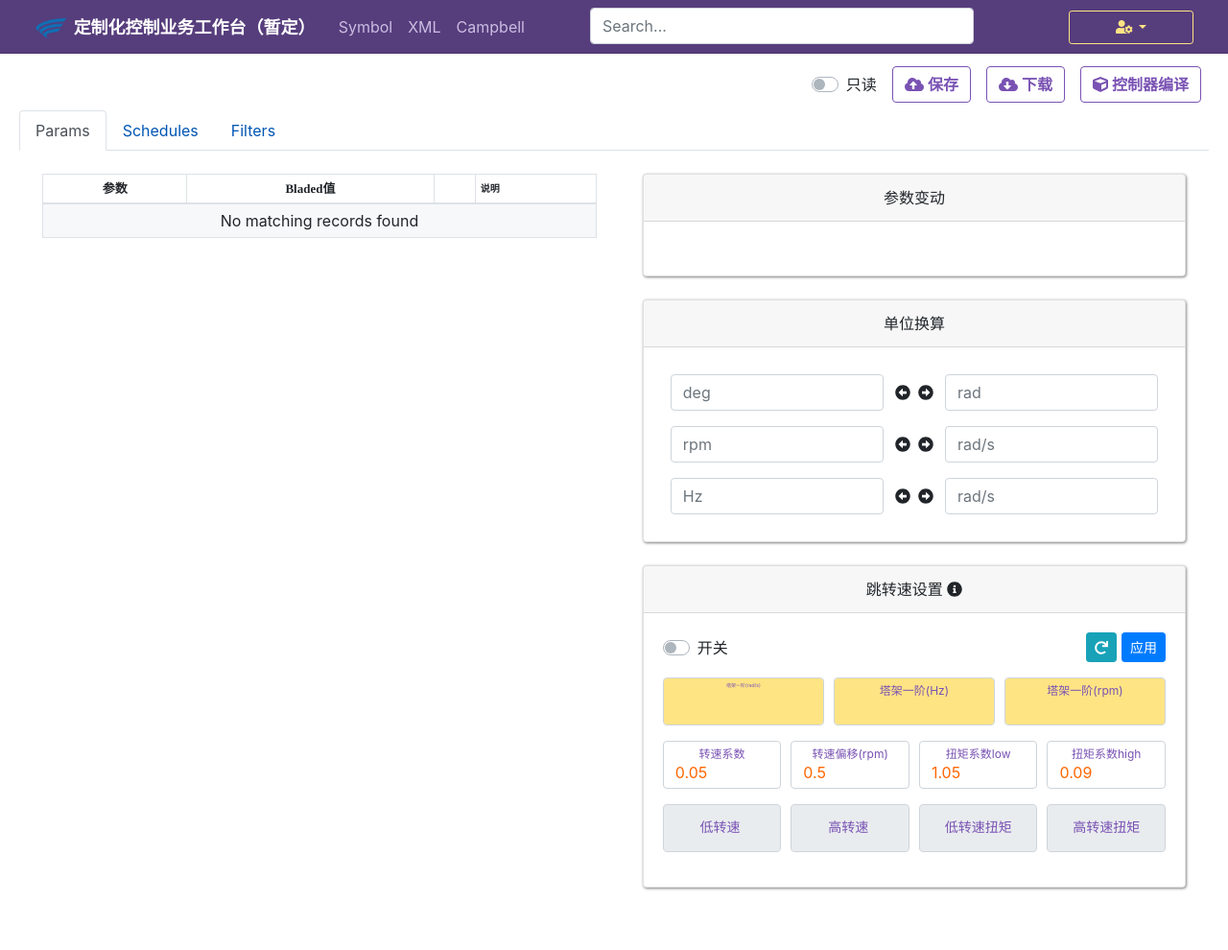
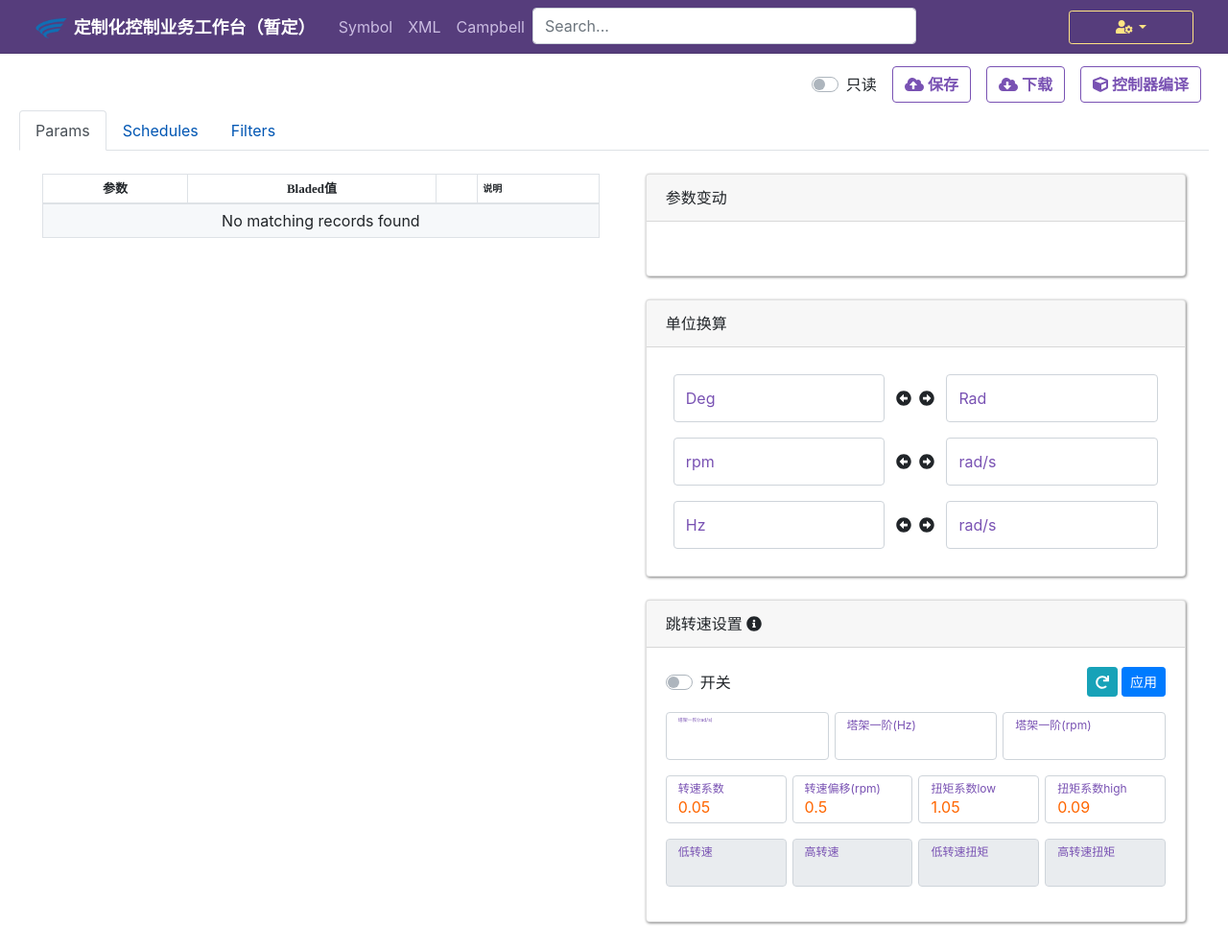
Before and after one commit to shiwenwang/controlboard, a Flask app: template app/templates/task_working.html in a window 1280 px wide. Shown: the whole page at 96% size. Before the commit the page ends 928 px from the top, so only its background shows below. Run offline with Flask 3, Linux system fonts and the light colour scheme; the template is opened without the code that fills it, so the values that code supplies are empty; parts of the project's set-up code (start-up, migrations or seed data) failed here and were passed over; some libraries are stand-ins or nearby versions.

Commit message:
修改单位换算样式

```diff
--- a/app/templates/task_working.html
+++ b/app/templates/task_working.html
@@ -40,7 +40,6 @@
     }
 
     .card {
-        text-align: center;
         background: white;
         box-shadow: 0px 0px 0px grey;
         transition: box-shadow .3s ease-out;
@@ -101,7 +100,7 @@
                 <li class="nav-item">
                     <a class="nav-link" target="blank" onclick="campbellTrigger()">Campbell</a>
                 </li>
-                <li class="nav-item" style="padding-left: 60px;border-color: #ffe484;">
+                <li class="nav-item" style="border-color: #ffe484;">
                     <span class="algolia-autocomplete algolia-autocomplete-left"
                         style="position: relative; display: inline-block; direction: ltr;"><input type="search"
                             class="form-control ds-input" id="symbol-search-input" placeholder="Search..."
@@ -428,8 +427,11 @@
                                 <div class="card-body">
                                     <form>
                                         <div class="d-flex">
-                                            <div class="p-2 align-self-center">
-                                                <input type="text" class="form-control" id="deg" placeholder="deg">
+                                            <div class="p-2 align-self-center flex-grow-1">
+                                                <div class="form-label-group" style="margin-bottom: 0px;">
+                                                    <input type="text" id="deg" class="form-control" placeholder="Deg">
+                                                    <label style="color: #7952b3;">Deg</label>
+                                                </div>
                                             </div>
                                             <div class="p-1 align-self-center arrow" id="rad-to-deg"
                                                 style="cursor: pointer;">
@@ -439,13 +441,19 @@
                                                 style="cursor: pointer;">
                                                 <i class="fas fa-arrow-alt-circle-right"></i>
                                             </div>
-                                            <div class="p-2 align-self-center">
-                                                <input type="text" class="form-control" id="rad" placeholder="rad">
+                                            <div class="p-2 align-self-center flex-grow-1">
+                                                <div class="form-label-group" style="margin-bottom: 0px;">
+                                                    <input type="text" id="rad" class="form-control" placeholder="Rad" >
+                                                    <label style="color: #7952b3;">Rad</label>
+                                                </div>
                                             </div>
                                         </div>
                                         <div class="d-flex">
-                                            <div class="p-2 align-self-center">
-                                                <input type="text" class="form-control" id="rpm" placeholder="rpm">
+                                            <div class="p-2 align-self-center flex-grow-1">
+                                                <div class="form-label-group" style="margin-bottom: 0px;">
+                                                    <input type="text" id="rpm" class="form-control" placeholder="rpm" >
+                                                    <label style="color: #7952b3;">rpm</label>
+                                                </div>
                                             </div>
                                             <div class="p-1 align-self-center arrow" id="radpsto-rpm"
                                                 style="cursor: pointer;">
@@ -455,14 +463,19 @@
                                                 style="cursor: pointer;">
                                                 <i class="fas fa-arrow-alt-circle-right"></i>
                                             </div>
-                                            <div class="p-2 align-self-center">
-                                                <input type="text" class="form-control" id="radpsrpm"
-                                                    placeholder="rad/s">
+                                            <div class="p-2 align-self-center flex-grow-1">
+                                                <div class="form-label-group" style="margin-bottom: 0px;">
+                                                    <input type="text" id="radpsrpm" class="form-control" placeholder="rad/s" >
+                                                    <label style="color: #7952b3;">rad/s</label>
+                                                </div>
                                             </div>
                                         </div>
                                         <div class="d-flex">
-                                            <div class="p-2 align-self-center">
-                                                <input type="text" class="form-control" id="Hz" placeholder="Hz">
+                                            <div class="p-2 align-self-center flex-grow-1">
+                                                <div class="form-label-group" style="margin-bottom: 0px;">
+                                                    <input type="text" id="Hz" class="form-control" placeholder="Hz" >
+                                                    <label style="color: #7952b3;">Hz</label>
+                                                </div>
                                             </div>
                                             <div class="p-1 align-self-center arrow" id="radpsto-Hz"
                                                 style="cursor: pointer;">
@@ -472,9 +485,11 @@
                                                 style="cursor: pointer;">
                                                 <i class="fas fa-arrow-alt-circle-right"></i>
                                             </div>
-                                            <div class="p-2 align-self-center">
-                                                <input type="text" class="form-control" id="radpshz"
-                                                    placeholder="rad/s">
+                                            <div class="p-2 align-self-center flex-grow-1">
+                                                <div class="form-label-group" style="margin-bottom: 0px;">
+                                                    <input type="text" id="rad/s" class="form-control" placeholder="rad/s" >
+                                                    <label style="color: #7952b3;">rad/s</label>
+                                                </div>
                                             </div>
                                         </div>
                                     </form>
@@ -513,19 +528,19 @@
                                     </div>
                                     <div class="d-flex">
                                         <div class="form-label-group">
-                                            <input type="text" style="color: green; background-color: #ffe484;"
+                                            <input type="text" style="color: green;"
                                                 class="form-control" id="tower1st-radps">
                                             <label style="color: #7952b3;font-size:5px;">塔架一阶(rad/s)</label>
                                         </div>
-                                        <div class="p-2" style="padding: 5px!important;"></div>
+                                        <div class="p-2" style="padding: 3px!important;"></div>
                                         <div class="form-label-group">
-                                            <input type="text" style="color: green; background-color: #ffe484;"
+                                            <input type="text" style="color: green;"
                                                 class="form-control" id="tower1st-hz">
                                             <label style="color: #7952b3;">塔架一阶(Hz)</label>
                                         </div>
-                                        <div class="p-2" style="padding: 5px!important;"></div>
+                                        <div class="p-2" style="padding: 3px!important;"></div>
                                         <div class="form-label-group">
-                                            <input type="text" style="color: green; background-color: #ffe484;"
+                                            <input type="text" style="color: green;"
                                                 class="form-control" id="tower1st-rpm">
                                             <label style="color: #7952b3;">塔架一阶(rpm)</label>
                                         </div>
@@ -536,19 +551,19 @@
                                                 id="SpeedFactor">
                                             <label style="color: #7952b3;">转速系数</label>
                                         </div>
-                                        <div class="p-2" style="padding: 5px!important;"></div>
+                                        <div class="p-2" style="padding: 3px!important;"></div>
                                         <div class="form-label-group">
                                             <input type="text" style="color: #FF6600" class="form-control" value="0.5"
                                                 id="SpeedOffset">
                                             <label style="color: #7952b3;">转速偏移(rpm)</label>
                                         </div>
-                                        <div class="p-2" style="padding: 5px!important;"></div>
+                                        <div class="p-2" style="padding: 3px!important;"></div>
                                         <div class="form-label-group">
                                             <input type="text" style="color: #FF6600" class="form-control" value="1.05"
                                                 id="LowTorqueFactor">
                                             <label style="color: #7952b3;">扭矩系数low</label>
                                         </div>
-                                        <div class="p-2" style="padding: 5px!important;"></div>
+                                        <div class="p-2" style="padding: 3px!important;"></div>
                                         <div class="form-label-group">
                                             <input type="text" style="color: #FF6600" class="form-control" value="0.09"
                                                 id="HighTorqueFactor">
@@ -558,28 +573,28 @@
                                     <div class="d-flex">
                                         <div class="form-label-group">
                                             <input type="text" style="color: blue;" class="form-control"
-                                                placeholder="低转速" id="LowSpeed" disabled>
-                                            <label style="color: #7952b3;font-size:14px;">低转速 <label id="LowSpeed-rpm"
+                                                id="LowSpeed" disabled>
+                                            <label style="color: #7952b3;">低转速<label id="LowSpeed-rpm"
                                                     style="color: green;"></label></label>
                                         </div>
-                                        <div class="p-2" style="padding: 5px!important;"></div>
+                                        <div class="p-2" style="padding: 3px!important;"></div>
                                         <div class="form-label-group">
                                             <input type="text" style="color: blue;" class="form-control"
-                                                placeholder="高转速" id="HighSpeed" disabled>
-                                            <label style="color: #7952b3;font-size:14px;">高转速 <label id="HighSpeed-rpm"
+                                                id="HighSpeed" disabled>
+                                            <label style="color: #7952b3;">高转速<label id="HighSpeed-rpm"
                                                     style="color: green;"></label></label>
                                         </div>
-                                        <div class="p-2" style="padding: 5px!important;"></div>
+                                        <div class="p-2" style="padding: 3px!important;"></div>
                                         <div class="form-label-group">
                                             <input type="text" style="color: blue;" class="form-control"
-                                                placeholder="LowSpeedMaxTorque" id="LowSpeedMaxTorque" disabled>
-                                            <label style="color: #7952b3;font-size:14px;">低转速扭矩</label>
+                                                id="LowSpeedMaxTorque" disabled>
+                                            <label style="color: #7952b3;">低转速扭矩</label>
                                         </div>
-                                        <div class="p-2" style="padding: 5px!important;"></div>
+                                        <div class="p-2" style="padding: 3px!important;"></div>
                                         <div class="form-label-group">
                                             <input type="text" style="color: blue;" class="form-control"
-                                                placeholder="HighSpeedMaxTorque" id="HighSpeedMaxTorque" disabled>
-                                            <label style="color: #7952b3;font-size:14px;">高转速扭矩</label>
+                                                id="HighSpeedMaxTorque" disabled>
+                                            <label style="color: #7952b3;">高转速扭矩</label>
                                         </div>
                                     </div>
                                     <div class="d-flex">
@@ -854,8 +869,8 @@
                 highTorque = highTorqueFactor * Kopt * Math.pow(lowSpeed, 3) / highSpeed;
             $("#LowSpeed").val(lowSpeed.toFixed(5));
             $("#HighSpeed").val(highSpeed.toFixed(5));
-            $("#LowSpeed-rpm").text((lowSpeed * 30 / Math.PI).toFixed(1) + "r");
-            $("#HighSpeed-rpm").text((highSpeed * 30 / Math.PI).toFixed(1) + "r");
+            $("#LowSpeed-rpm").text((lowSpeed * 30 / Math.PI).toFixed(1) + "rpm");
+            $("#HighSpeed-rpm").text((highSpeed * 30 / Math.PI).toFixed(1) + "rpm");
             $("#LowSpeedMaxTorque").val(Math.round(lowTorque));
             $("#HighSpeedMaxTorque").val(Math.round(highTorque));
             var tower1st_radps = $('#tower1st-radps').val();
```
